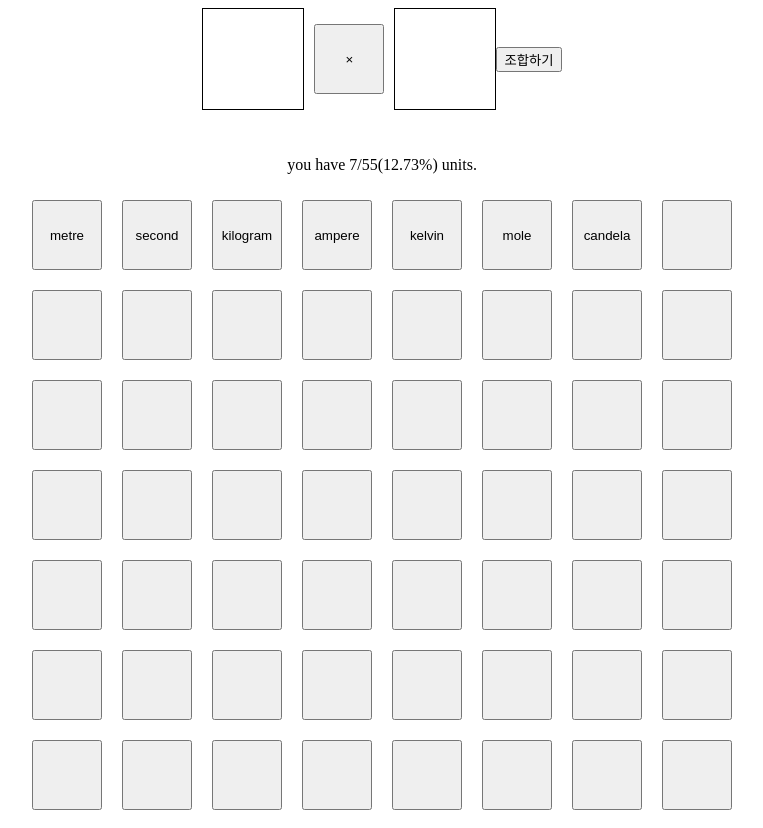
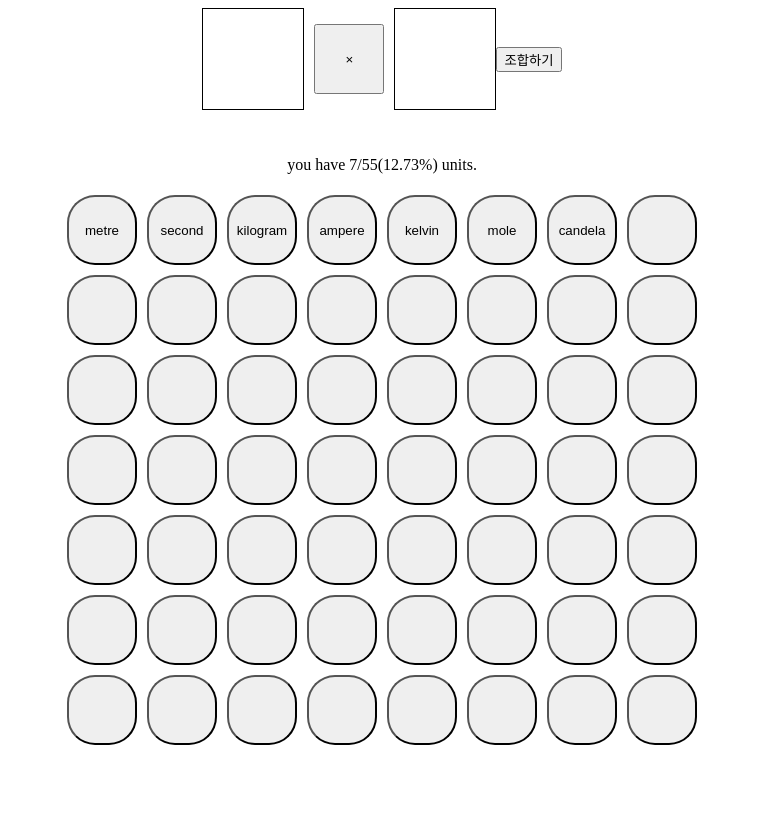
Before and after one commit to chineu364/johap, a plain HTML site: page index.html in a window 1280 px wide. Shown: the whole page, without its empty margins (258-1021 px from the left). After the commit the page ends 800 px from the top, so only its background shows below. Drawn offline with Linux system fonts and the light colour scheme.

Commit message:
Style change

```diff
--- a/style.css
+++ b/style.css
@@ -51,5 +51,6 @@
     flex-direction: row;
     justify-content: center;
     align-items: center;
-    margin: 10px;
+    margin: 5px;
+    border-radius: 40%;
 }
```
